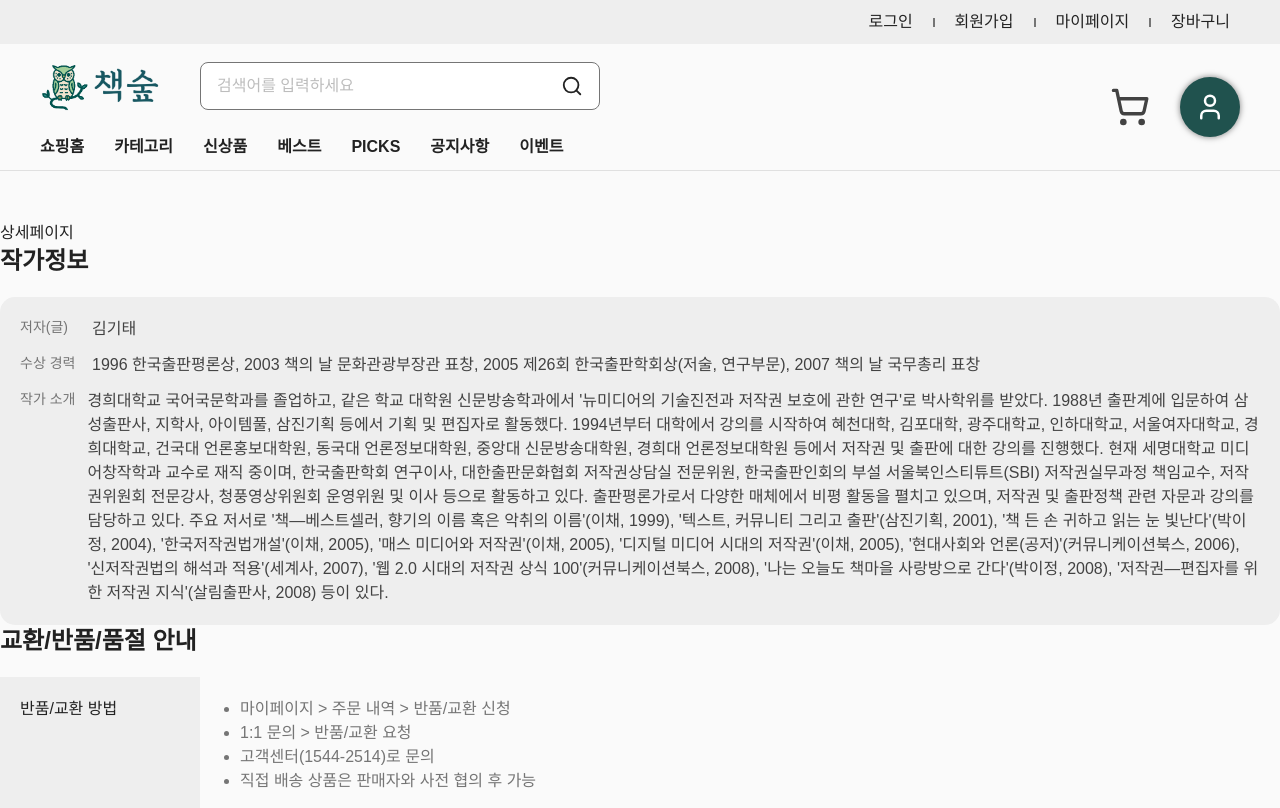
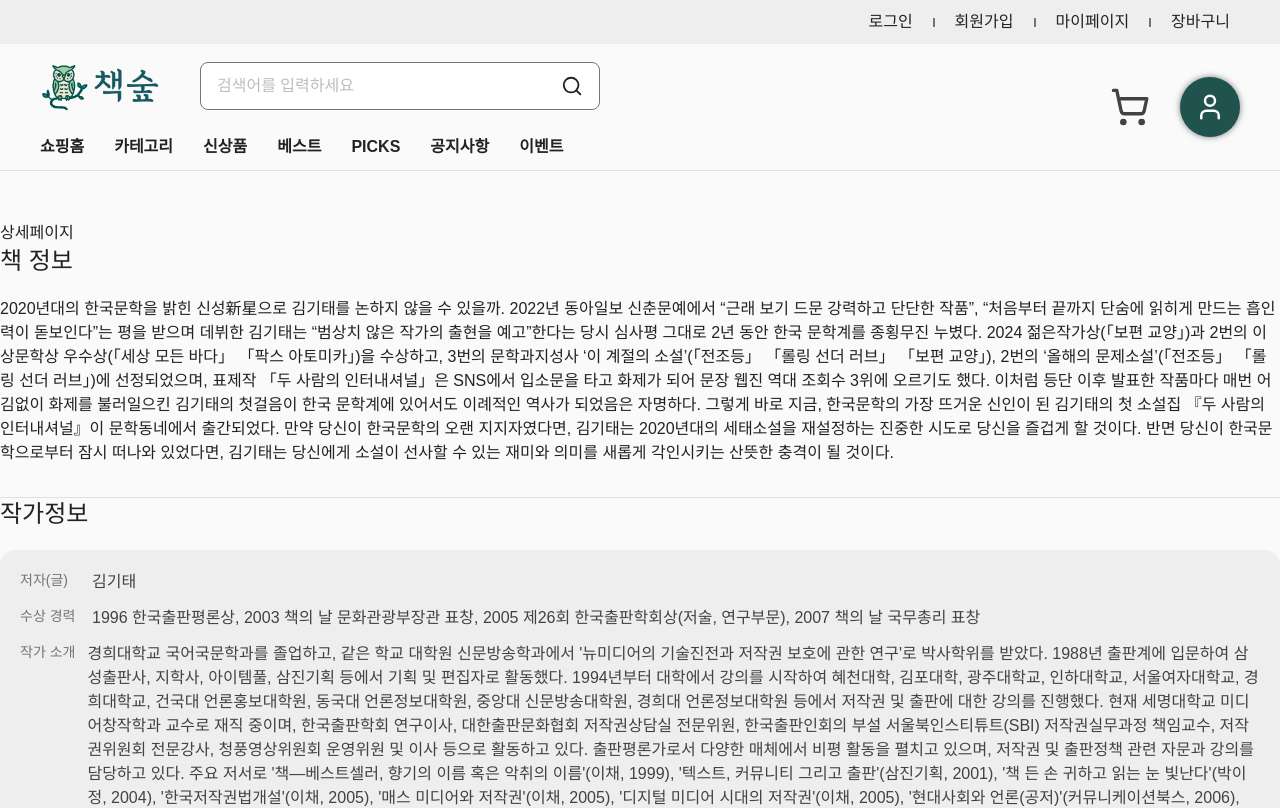
Before and after one commit to juny-0429/book-forest, a Next.js app: page /detail/1 in a window 1280 px wide. Shown: the top 808 px of the page. Built offline with nearby package versions, Linux system fonts and the light colour scheme.

Commit message:
feat: 책정보 섹션 추가 및 각 섹션 스타일 수정

```diff
--- a/src/app/(main)/detail/[id]/_components/AuthorInfo.tsx
+++ b/src/app/(main)/detail/[id]/_components/AuthorInfo.tsx
@@ -9,8 +9,8 @@ export default function AuthorInfo() {
   };
 
   return (
-    <section>
-      <h3 className='mb-5 text-title-24b text-ui-text-title'>작가정보</h3>
+    <section className='pb-8 border-b border-solid border-gray-300'>
+      <h3 className='mb-5 text-title-24r text-ui-text-title'>작가정보</h3>
 
       <dl className='flex flex-col gap-3 p-5 bg-gray-200 rounded-[15px]'>
         <div className='flex gap-3'>
--- /dev/null
+++ b/src/app/(main)/detail/[id]/_components/BookInfo.tsx
@@ -0,0 +1,19 @@
+import React from 'react';
+
+export default function BookInfo() {
+  return (
+    <section className='pb-8 border-b border-solid border-gray-300'>
+      <h3 className='mb-5 text-title-24r text-ui-text-title'>책 정보</h3>
+
+      <p>
+        2020년대의 한국문학을 밝힌 신성新星으로 김기태를 논하지 않을 수 있을까. 2022년 동아일보 신춘문예에서 “근래 보기 드문 강력하고 단단한 작품”, “처음부터 끝까지 단숨에 읽히게 만드는 흡인력이
+        돋보인다”는 평을 받으며 데뷔한 김기태는 “범상치 않은 작가의 출현을 예고”한다는 당시 심사평 그대로 2년 동안 한국 문학계를 종횡무진 누볐다. 2024 젊은작가상(「보편 교양」)과 2번의 이상문학상
+        우수상(「세상 모든 바다」 「팍스 아토미카」)을 수상하고, 3번의 문학과지성사 ‘이 계절의 소설’(「전조등」 「롤링 선더 러브」 「보편 교양」), 2번의 ‘올해의 문제소설’(「전조등」 「롤링 선더
+        러브」)에 선정되었으며, 표제작 「두 사람의 인터내셔널」은 SNS에서 입소문을 타고 화제가 되어 문장 웹진 역대 조회수 3위에 오르기도 했다. 이처럼 등단 이후 발표한 작품마다 매번 어김없이 화제를
+        불러일으킨 김기태의 첫걸음이 한국 문학계에 있어서도 이례적인 역사가 되었음은 자명하다. 그렇게 바로 지금, 한국문학의 가장 뜨거운 신인이 된 김기태의 첫 소설집 『두 사람의 인터내셔널』이
+        문학동네에서 출간되었다. 만약 당신이 한국문학의 오랜 지지자였다면, 김기태는 2020년대의 세태소설을 재설정하는 진중한 시도로 당신을 즐겁게 할 것이다. 반면 당신이 한국문학으로부터 잠시 떠나와
+        있었다면, 김기태는 당신에게 소설이 선사할 수 있는 재미와 의미를 새롭게 각인시키는 산뜻한 충격이 될 것이다.
+      </p>
+    </section>
+  );
+}
--- a/src/app/(main)/detail/[id]/_components/ReturnPolicy.tsx
+++ b/src/app/(main)/detail/[id]/_components/ReturnPolicy.tsx
@@ -3,8 +3,8 @@ import { returnPolicy } from '../_data/returnPolicy.data';
 
 export default function ReturnPolicy() {
   return (
-    <section>
-      <h3 className='mb-5 text-title-24b text-ui-text-title'>교환/반품/품절 안내</h3>
+    <section className='pb-8 border-b border-solid border-gray-300'>
+      <h3 className='mb-5 text-title-24r text-ui-text-title'>교환/반품/품절 안내</h3>
 
       {/* 반품/교환 방법 */}
       <div className='flex'>
--- a/src/app/(main)/detail/[id]/page.tsx
+++ b/src/app/(main)/detail/[id]/page.tsx
@@ -1,11 +1,14 @@
 import React from 'react';
 import ReturnPolicy from './_components/ReturnPolicy';
 import AuthorInfo from './_components/AuthorInfo';
+import BookInfo from './_components/BookInfo';
 
 export default function page() {
   return (
     <div>
       상세페이지
+      {/* 책정보 */}
+      <BookInfo />
       {/* 작가정보 */}
       <AuthorInfo />
       {/* 교환/반품/품절 안내 */}
```
